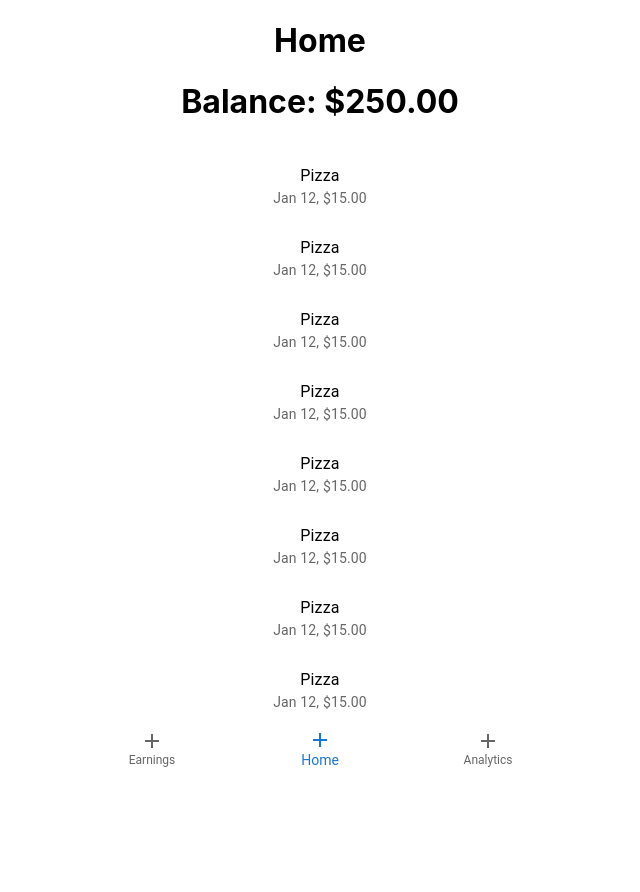
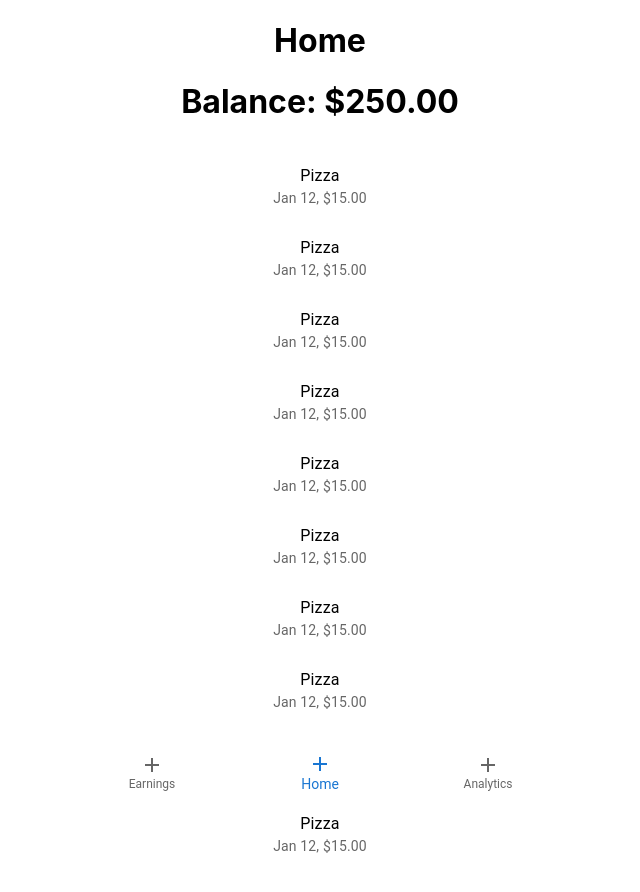
Before and after one commit to varunks99/cardio, a React (Create React App) app: page / in a window 1280 px wide. Shown: the top 892 px of the page, without its empty margins (320-960 px from the left). Before the commit the page ends 800 px from the top, so only its background shows below. Built offline with nearby package versions, Linux system fonts and the light colour scheme.

Commit message:
done barebones home

```diff
--- a/src/App.js
+++ b/src/App.js
@@ -17,16 +17,13 @@ function App() {
 
   return <>
     <Box sx={ {
-      height: "90vh",
-      overflowY: "scroll"
+      height: "auto",
     } }>
         { (tab == 0) && <Earnings /> }
         { (tab == 1) && <Home /> }
         { (tab == 2) && <Analytics /> }
     </Box>
-    <Navigation tab={tab} setTab={setTab} sx={{
-      height: "10vh"
-    }} />
+    <Navigation tab={tab} setTab={setTab} />
   </>
 }
 
--- a/src/components/Home.js
+++ b/src/components/Home.js
@@ -88,5 +88,6 @@ export const Home = () => {
                 <Transaction type={data.type} date={data.date} name={data.name} amount={data.amount} />
             ) }
         </List>
+        <Box sx={{height: 70}}></Box>
     </Box>
 }
--- a/src/components/Navigation.js
+++ b/src/components/Navigation.js
@@ -2,6 +2,11 @@ import { BottomNavigation, BottomNavigationAction, SpeedDialIcon } from "@mui/ma
 
 export const Navigation = ({ tab, setTab }) => {
     return <BottomNavigation
+        sx={{
+            position: "fixed",
+            width: "100%",
+            bottom: 0
+        }}
         showLabels
         value={tab}
         onChange={(event, newValue) => {
```
